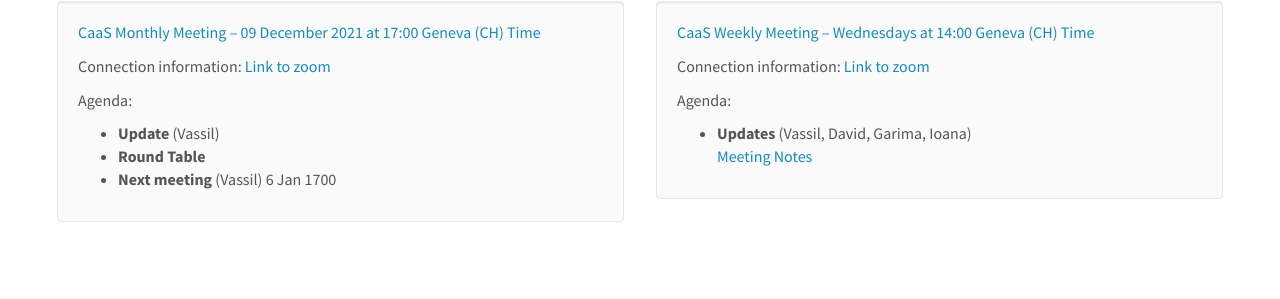
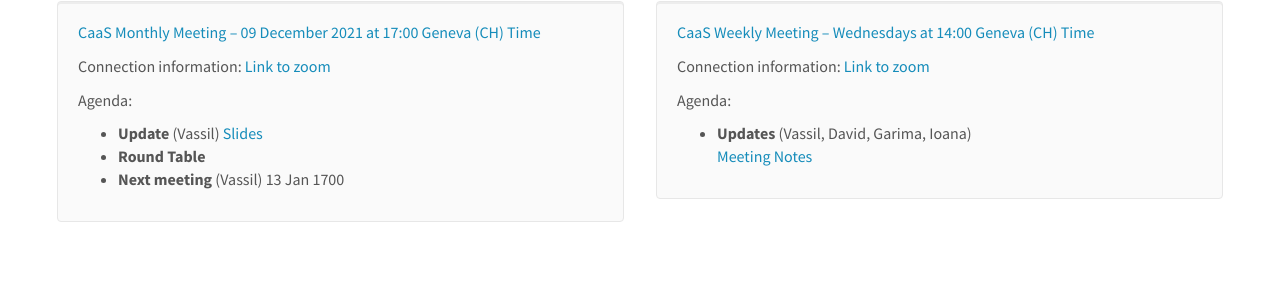
Before and after one commit to vgvassilev/clad, a Jekyll site: the page built from _pages/meetings.md, in a window 1280 px wide and 900 px high. Shown: the part 181-480 px from the top of the window. Built offline with Jekyll 4.4.1, drawn with Linux system fonts in a browser that asks for light colours; nearby versions of some CDN libraries; a style sheet for code colours, icons or effects is not loaded.

Commit message:
Add my Dec slides.

```diff
--- a/_data/meetinglist.yml
+++ b/_data/meetinglist.yml
@@ -6,10 +6,11 @@
   agenda:
     - title: Update
       speaker: Vassil
+      slides: "/assets/presentations/CaaS_09_12_2021.pdf"
     - title: Round Table
     - title: Next meeting
       speaker: Vassil
-      link: 6 Jan 1700
+      link: 13 Jan 1700
 
 - name: "CaaS Monthly Meeting"
   date: 2021-11-11 17:00:00 +0200
```
Also changed, not shown: 1 other file.
